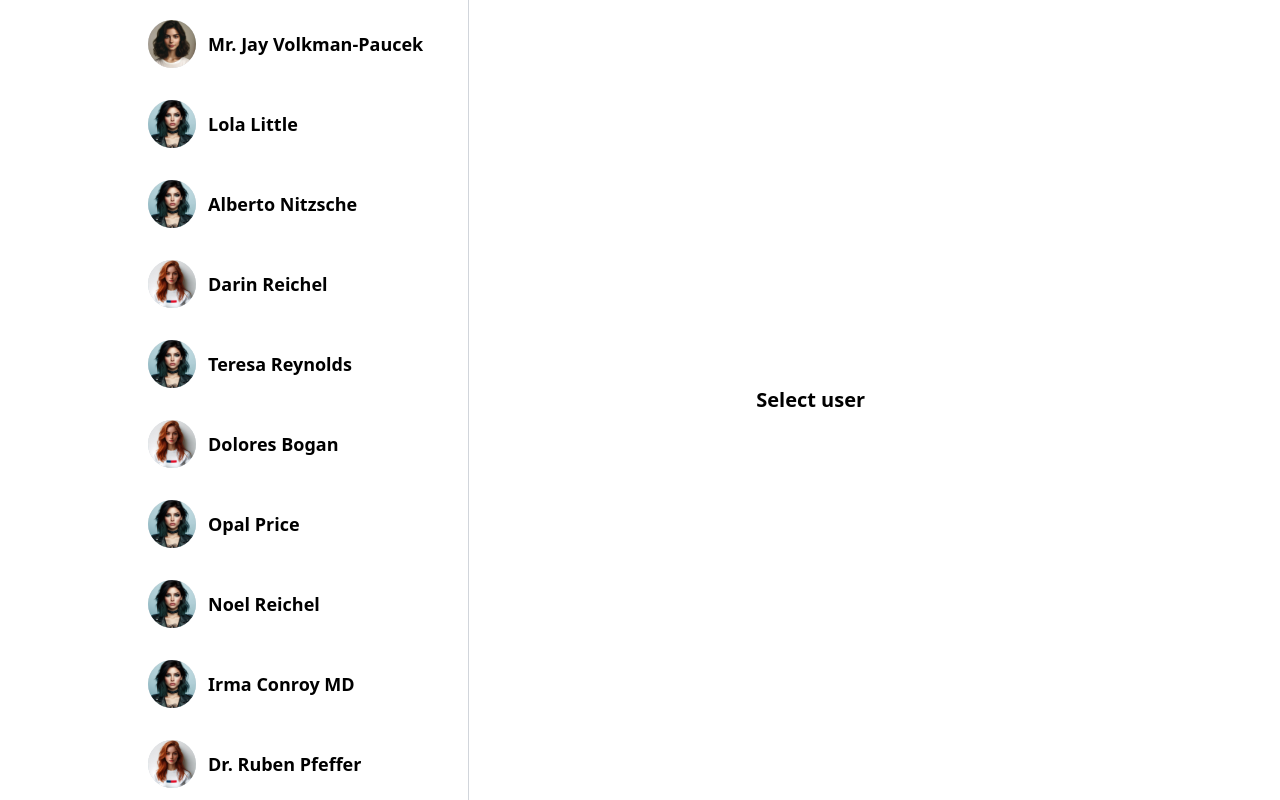
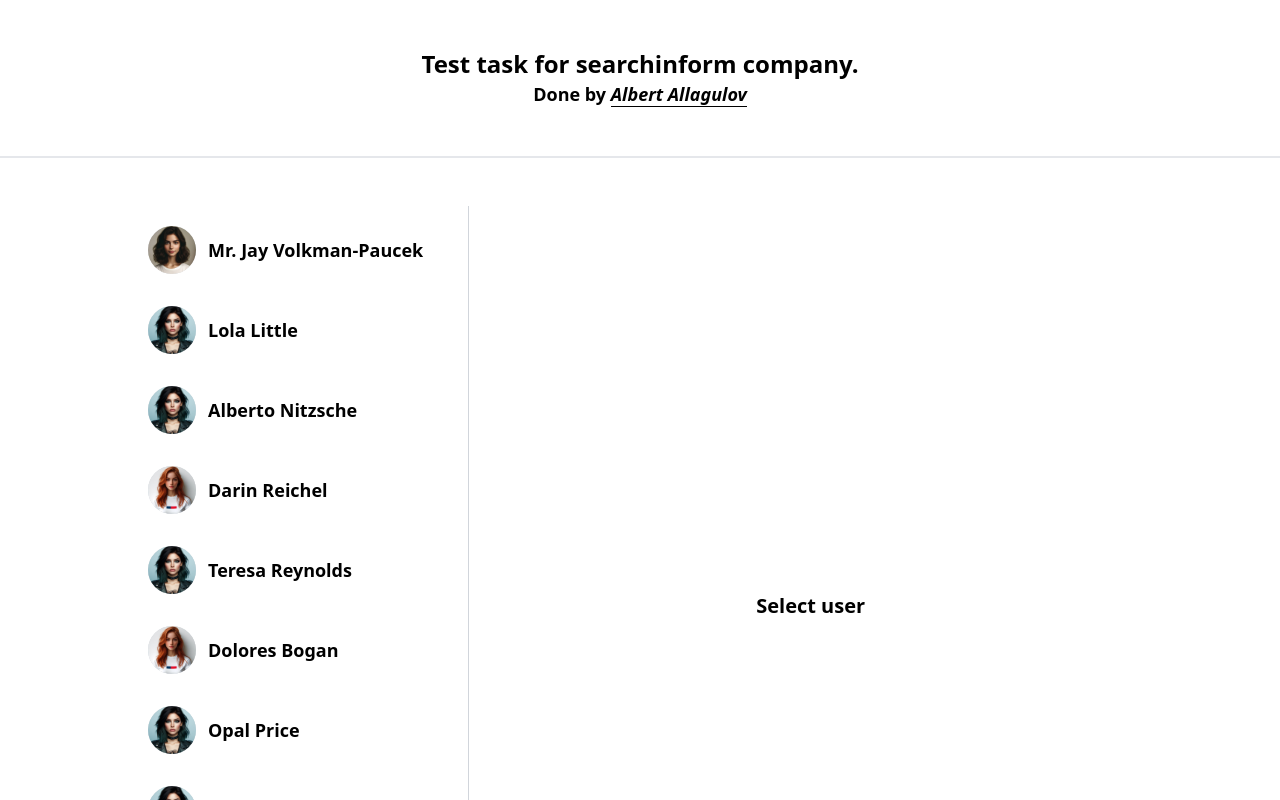
Before and after one commit to alygee/ts-dev-searchinform, a Vue app: page / in a window 1280 px wide. Shown: the top 800 px of the page. Built offline with nearby package versions, Linux system fonts and the light colour scheme.

Commit message:
add header

```diff
--- a/src/App.vue
+++ b/src/App.vue
@@ -51,7 +51,14 @@ function goDown() {
 </script>
 
 <template>
-  <div class="max-w-screen-lg mx-auto h-screen flex">
+  <header class="text-center p-12 border-b-2 mb-12">
+    <p class="text-2xl font-bold">Test task for searchinform company.</p>
+    <p class="text-lg font-semibold">
+      Done by
+      <a href="https://github.com/alygee" class="italic border-b border-black">Albert Allagulov</a>
+    </p>
+  </header>
+  <main class="max-w-screen-lg mx-auto h-screen flex">
     <div ref="list" class="w-1/3 bg-white border-r border-gray-300">
       <UserList
         :users="visibleUsers"
@@ -63,5 +70,5 @@ function goDown() {
     <div class="w-2/3 bg-white">
       <UserDetails :userDetails="userDetails" />
     </div>
-  </div>
+  </main>
 </template>
```
